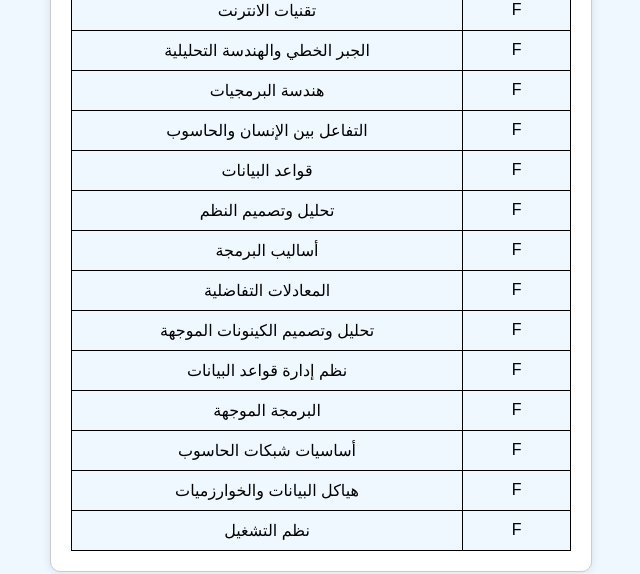
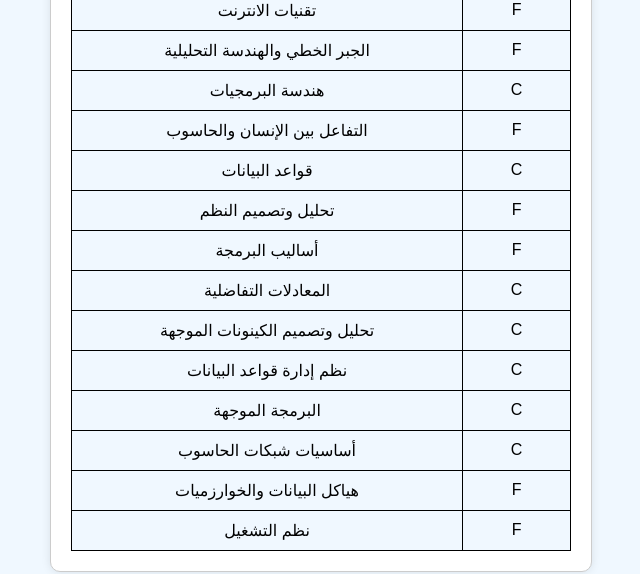
Before and after one commit to fox4kun/MU_7882717, a plain HTML site: page index.html in a window 1280 px wide. Both pictures are taken after a click on the button "بحث". Shown: the part 336-910 px from the top of the page, 319-959 px from the left. Drawn offline with Linux system fonts and the light colour scheme.

Commit message:
Update index.html

```diff
--- a/index.html
+++ b/index.html
@@ -108,8 +108,15 @@
             'نظم التشغيل'
         ];
 
-        // درجات المواد (تجريبي)
-        const grades = ['F', 'F', 'F', 'F', 'F', 'F', 'F', 'F', 'F', 'F', 'F', 'F', 'F', 'F'];
+        // درجات عشوائية بين F و C
+        const grades = subjects.map(() => {
+            const randomNum = Math.random();
+            if (randomNum < 0.5) {
+                return 'F';
+            } else {
+                return 'C';
+            }
+        });
 
         // إنشاء جدول للنتائج
         subjects.forEach((subject, index) => {
```
